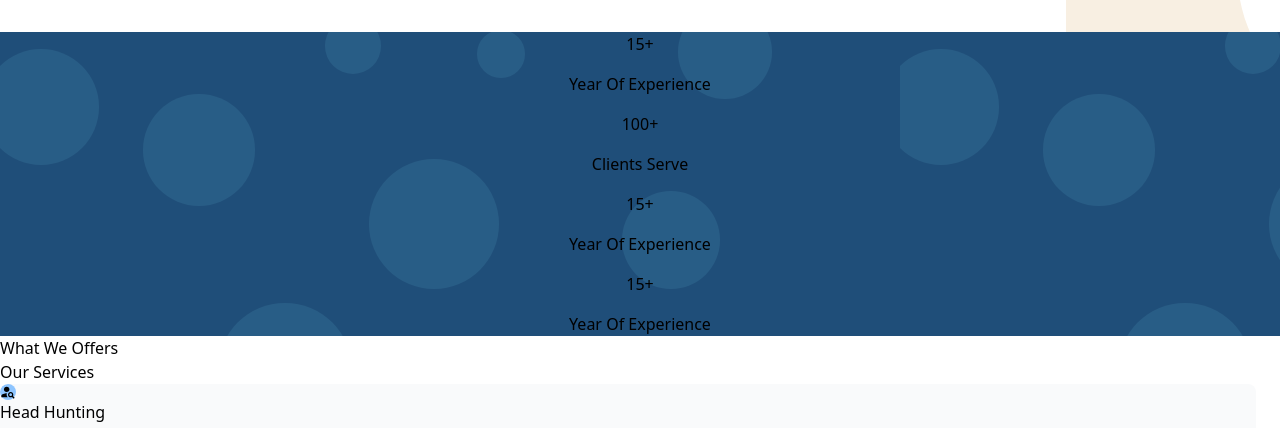
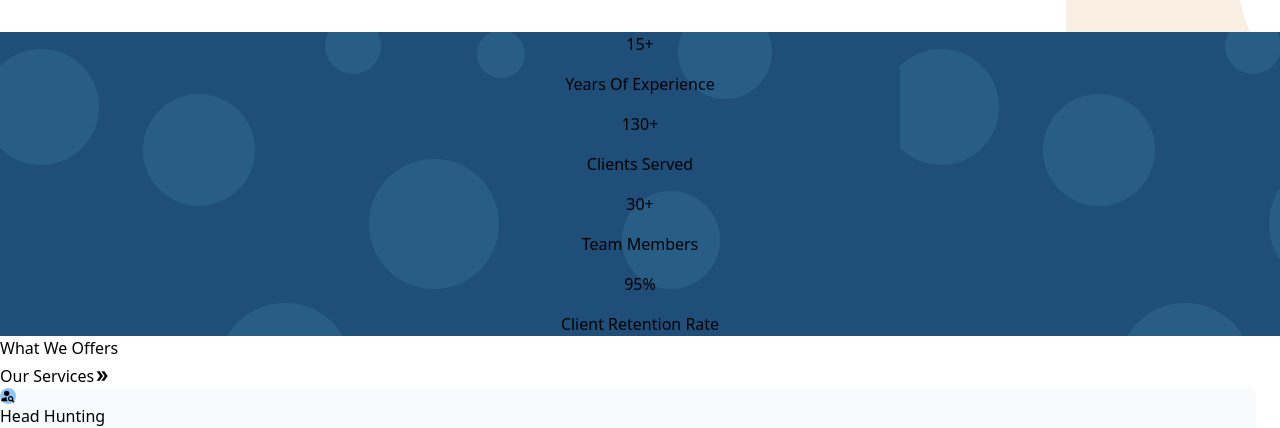
Before and after one commit to achalturkar/careersworldwide, a Next.js app: page / in a window 1280 px wide. Shown: the part 768-1196 px from the top of the page. Built offline with nearby package versions, Linux system fonts and the light colour scheme.

Commit message:
topupbutton

```diff
--- a/app/about/page.jsx
+++ b/app/about/page.jsx
@@ -1,14 +1,24 @@
 
 
 
-const About =() =>{
+const About = () => {
 
-  return(
+  return (
 
-    <div className="h-screen bg-green-200">
-    <h1 className="text-5xl text-center ">About</h1>
+
+
+    <div>
+      <div className="h-screen bg-green-200">
+        <h1 className="text-5xl text-center ">About</h1>
+
+      </div>
+      <div className="h-screen bg-green-200">
+        <h1 className="text-5xl text-center ">About</h1>
+
+      </div>
 
     </div>
+
   )
 
 
--- a/app/layout.js
+++ b/app/layout.js
@@ -3,7 +3,7 @@ import "./globals.css";
 import Navbar from "@/components/Navbar/Navbar";
 import { Poppins, Roboto, Montserrat } from 'next/font/google';
 import Footer from "@/components/Footer/Footer";
-
+import TopUpButton from "@/components/TopUpButton/TopUpButton";
 
 const poppins = Poppins({
   subsets: ['latin'],
@@ -49,6 +49,8 @@ export default function RootLayout({ children }) {
         <Navbar />
         {children}
         <Footer />
+        <TopUpButton />
+
         <script>
           AOS.init();
         </script>
--- a/app/page.js
+++ b/app/page.js
@@ -8,6 +8,7 @@ import { FaHandshake } from "react-icons/fa";
 import { FaFileCode } from "react-icons/fa";
 import { PiOfficeChairFill } from "react-icons/pi";
 import DetailImg from "@/components/DetailImg/DetailImg";
+import { MdDoubleArrow } from "react-icons/md";
 
 
 
@@ -71,10 +72,15 @@ export default function Home() {
       <NumberCounter />
 
 
-      <section className="flex flex-col p-4">
+      <section className="flex flex-col p-4 md:p-8">
         <div className="leading-tight">
           <h3 className="text-lg">What We Offers</h3>
-          <h1 className="text-3xl text-orange-400 font-extrabold ">Our Services</h1>
+          <div className="border w-36 my-1"></div>
+          <div className="flex justify-start items-center ">
+             <h1 className="text-3xl text-orange-400 font-extrabold  ">Our Services </h1>
+             <MdDoubleArrow className="text-3xl text-orange-400 font-extrabold"/>
+          </div>
+
         </div>
         <Card Detail={service} />
       </section>
@@ -87,6 +93,7 @@ export default function Home() {
 
 
 
+
     </main>
   );
 }
--- a/components/DetailImg/DetailImg.jsx
+++ b/components/DetailImg/DetailImg.jsx
@@ -54,18 +54,16 @@ const DetailImg = () => {
                     width={300}
                     height={300}
                     alt="desc Image"
-                    className="rounded-xl"
+                    className="rounded-xl h-100px w-auto md:h-300px"
 
                 />
-
             </div>
 
             <div>
-
                 <div className="">
-                    <h1 className="text-3xl md:text-4xl font-black text-blue-950 ">Driven by Excellence,<br /> Powered by Expertise</h1>
+                    <h1 className="text-2xl md:text-4xl font-black text-blue-950 ">Driven by Excellence, Powered by Expertise</h1>
                     <div className="border w-32 my-2"></div>
-                    <p className=" ">Our core strengths fuel smart hiring decisions <br /> and long-term success.</p>
+                    <p className=" ">Our core strengths fuel smart hiring decisions and long-term success.</p>
 
                 </div>
 
@@ -83,11 +81,7 @@ const DetailImg = () => {
 
                     </ul>
                 </div>
-
-
             </div>
-
-
         </div>
     )
 }
--- a/components/Navbar/Navbar.jsx
+++ b/components/Navbar/Navbar.jsx
@@ -69,7 +69,7 @@ const Navbar = () => {
       </nav>
 
       {/* Mobile menu */}
-      <div className={`lg:hidden  fixed top-0 right-0 h-full  bg-[url('/blob.svg')] text-black p-4 transform transition-transform duration-300 z-40 ${menuOpen ? "translate-x-0" : "translate-x-full"}`}>
+      <div className={`lg:hidden  fixed top-0 right-0 h-full  bg-[url('/blob.svg')] object-cover bg-no-repeat text-black p-4 transform transition-transform duration-300 z-40 ${menuOpen ? "translate-x-0" : "translate-x-full"}`}>
         <div className="flex justify-between items-center mb-4">
           <Image src="/cww.svg" width={150} height={150} alt="Logo" className="ml-12" />
           <FiX className="text-2xl cursor-pointer" onClick={() => setMenuOpen(false)} />
--- a/components/NumberCounter/NumberCounter.jsx
+++ b/components/NumberCounter/NumberCounter.jsx
@@ -6,9 +6,9 @@ const NumberCounter = () => {
     return (
         <section className="bg-[url('/c1.svg')] text-white p-16 bg-cover bg-no-repeat ">
 
-            <div className="grid grid-cols-1 md:grid-cols-4  md:px-32 flex items-center space-y-4">
+            <div className="grid grid-cols-1 md:grid-cols-4  md:px-28 flex items-center space-y-4 ">
 
-                <div className="flex flex-col justify-center items-center gap-2">
+                <div className="flex flex-col justify-center items-center gap-2 ">
                     <p className="text-3xl font-bold ">
                         <CountUp
                             start={0}
@@ -21,13 +21,13 @@ const NumberCounter = () => {
                         </CountUp>
                     </p>
                     <div className="border border-2 bg-orange-500 w-24 "></div>
-                    <p className="text-xl font-bold ">Year Of Experience</p>
+                    <p className="text-xl font-bold ">Years Of Experience</p>
                 </div>
                 <div className="flex flex-col justify-center items-center gap-2">
                     <p className="text-3xl font-bold ">
                         <CountUp
                             start={0}
-                            end={100}
+                            end={130}
                             enableScrollSpy={true}
                             scrollSpyOnce="true "
                             suffix="+"
@@ -36,13 +36,13 @@ const NumberCounter = () => {
                         </CountUp>
                     </p>
                     <div className="border border-2 bg-orange-500 w-24 "></div>
-                    <p className="text-xl font-bold ">Clients Serve </p>
+                    <p className="text-xl font-bold ">Clients Served </p>
                 </div>
                 <div className="flex flex-col justify-center items-center gap-2">
                     <p className="text-3xl font-bold ">
                         <CountUp
                             start={0}
-                            end={15}
+                            end={30}
                             enableScrollSpy={true}
                             scrollSpyOnce="true "
                             suffix="+"
@@ -51,23 +51,24 @@ const NumberCounter = () => {
                         </CountUp>
                     </p>
                     <div className="border border-2 bg-orange-500 w-24 "></div>
-                    <p className="text-xl font-bold ">Year Of Experience</p>
+                    <p className="text-xl font-bold ">Team Members</p>
                 </div>
                 <div className="flex flex-col justify-center items-center gap-2">
                     <p className="text-3xl font-bold ">
                         <CountUp
                             start={0}
-                            end={15}
+                            end={95}
                             enableScrollSpy={true}
                             scrollSpyOnce="true "
-                            suffix="+"
+                            suffix="%"
                         >
                             {({ countUpRef }) => <span ref={countUpRef} />}
                         </CountUp>
                     </p>
                     <div className="border border-2 bg-orange-500 w-24 "></div>
-                    <p className="text-xl font-bold ">Year Of Experience</p>
+                    <p className="text-xl font-bold ">Client Retention Rate</p>
                 </div>
+
 
             </div>
         </section>
--- /dev/null
+++ b/components/TopUpButton/TopUpButton.jsx
@@ -0,0 +1,54 @@
+
+"use client"
+import { useState, useCallback, useEffect } from "react";
+import { MdKeyboardDoubleArrowUp } from "react-icons/md";
+
+
+
+
+
+const TopUpButton = () =>{
+
+    const [height, setHeight]=useState(0);
+    const [scrollY, setScrollY]=useState(0);
+    const [clientWindow, setClientWindow]=useState(0);
+
+    const handleEvent= useCallback(()=>{
+        setHeight(window.innerHeight);
+        setScrollY(window.scrollY);
+        setClientWindow(window);
+    }, []);
+
+    useEffect(()=>{
+        window.addEventListener('scroll', handleEvent);
+        handleEvent();
+        return () =>{
+            window.removeEventListener('scroll', handleEvent);
+        }
+    }, []);
+
+
+    const showArrowTop = scrollY > height ? true: false;
+
+    const handleClick = () =>{
+          clientWindow?.scrollTo({
+            top:0,
+            behaviour : "smooth"
+          })
+    }
+
+
+
+
+
+    return(
+       <button
+       onClick={handleClick}
+       className={`${showArrowTop ? "fixed bottom-4  right-4 text-black  p-2 bg-orange-300 hover:bg-orange-400 rounded-full hover:-translate-y-1 hover:scale-105 "  : "hidden" }`}>
+             <MdKeyboardDoubleArrowUp className="size-6 "  />
+
+       </button>
+    )
+}
+
+export default TopUpButton;
```
